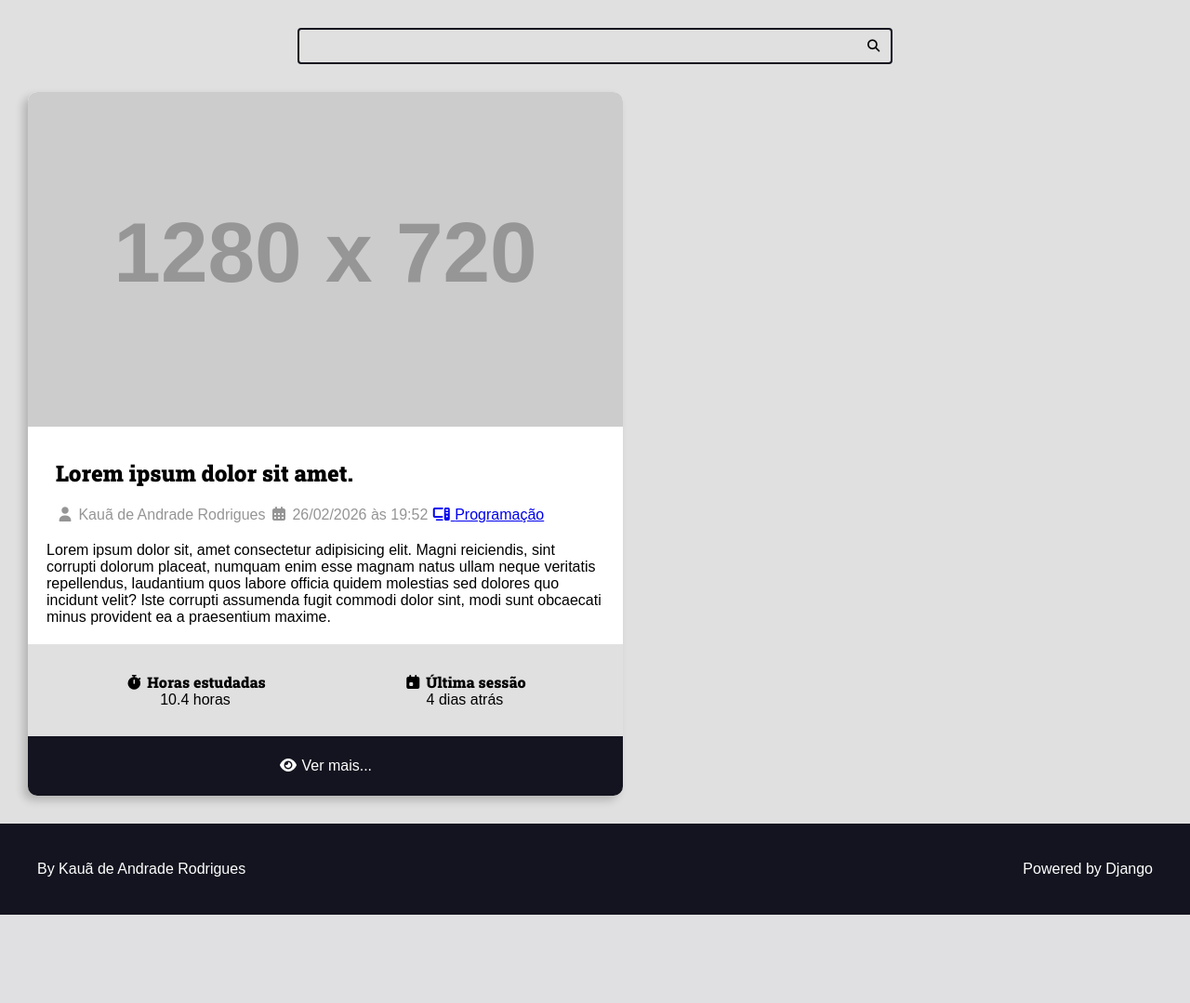
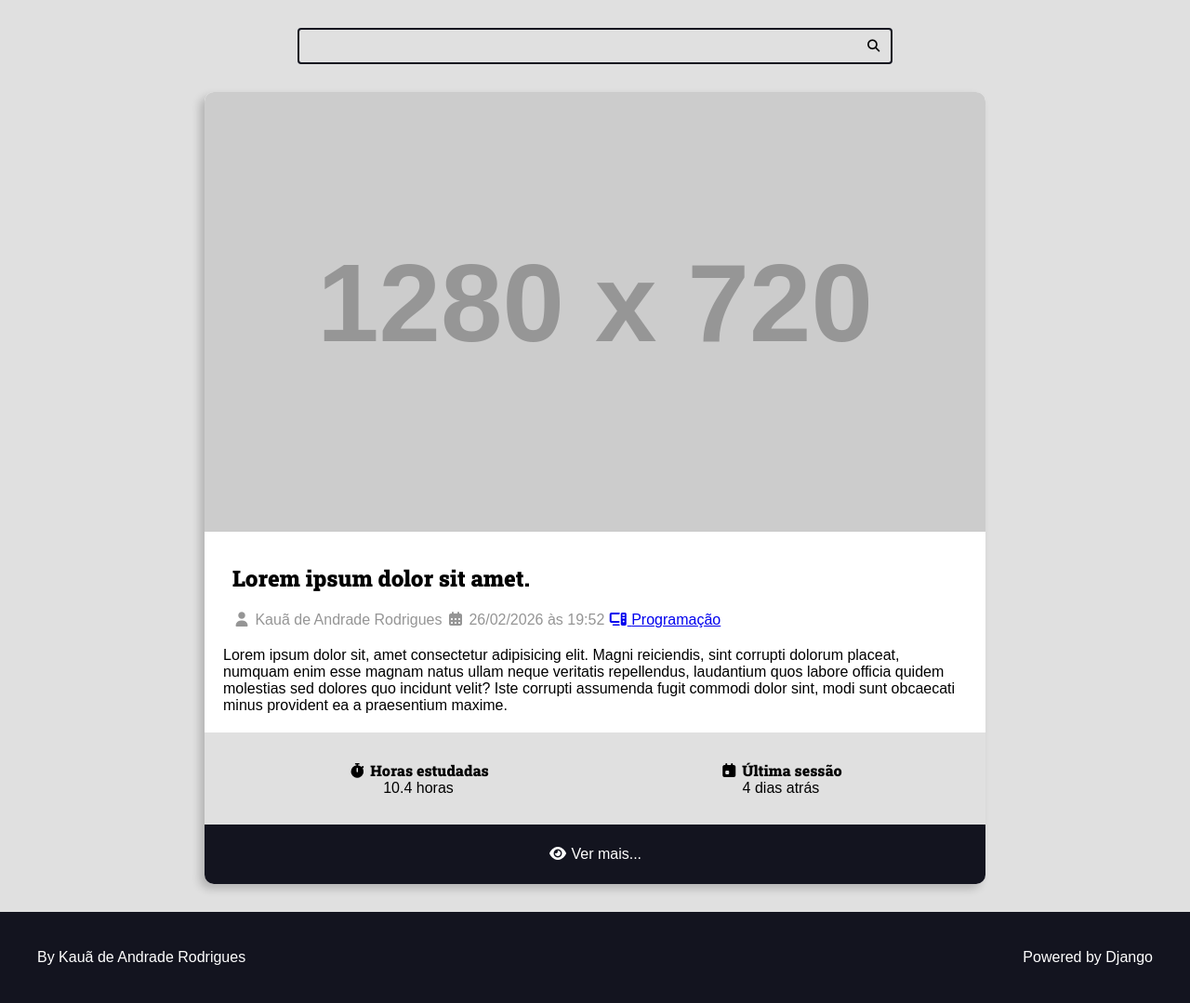
Before and after one commit to kauandragues/kstudy, a Django app: page /materia/1/ in a window 1280 px wide. Shown: the part 113-1192 px from the top of the page at 93% size. Before the commit the page ends 1097 px from the top, so only its background shows below. Run offline with Django 5.2, Linux system fonts and the light colour scheme; grey boxes labelled with a size stand in for pictures from a placeholder-image service; some libraries are stand-ins or nearby versions.

Commit message:
fix: css do card na página de detalhe

```diff
--- a/estudos/static/estudos/css/style.css
+++ b/estudos/static/estudos/css/style.css
@@ -234,3 +234,14 @@ h6 {
 .principal-rodape a:hover {
     filter: brightness(.8);
 }
+
+.principal-conteudo-detalhe .materia-lista-item {
+    max-width: 84rem;
+    margin: 0 auto;
+}
+
+.principal-conteudo-detalhe .materia:hover {
+    transform: scale(1);
+    box-shadow: -5px 5px 10px rgba(0, 0, 0, 0.2);
+
+}
--- a/estudos/templates/estudos/paginas/home.html
+++ b/estudos/templates/estudos/paginas/home.html
@@ -9,6 +9,8 @@
         <main class="principal-conteudo-conteiner">
             <div class="principal-conteudo principal-conteudo-lista conteiner">
                 {% include "estudos/parciais/materia.html" %}
+                {% include "estudos/parciais/materia.html" %}
+                {% include "estudos/parciais/materia.html" %}
             </div>
         </main>
         {% include "estudos/parciais/rodape.html" %}
--- a/estudos/templates/estudos/paginas/materia-view.html
+++ b/estudos/templates/estudos/paginas/materia-view.html
@@ -7,7 +7,7 @@
         {% include "estudos/parciais/busca.html" %}
 
         <main class="principal-conteudo-conteiner">
-            <div class="principal-conteudo principal-conteudo-lista conteiner">
+            <div class="principal-conteudo principal-conteudo-detalhe conteiner">
                 {% include "estudos/parciais/materia.html" %}
             </div>
         </main>
--- a/estudos/templates/estudos/parciais/materia.html
+++ b/estudos/templates/estudos/parciais/materia.html
@@ -54,7 +54,7 @@
   </div>
 
   <footer class="materia-rodape">
-    <a href="/materias/programacao/">
+    <a href="/materia/programacao/">
       <i class="fa-solid fa-eye"></i>
       <span>Ver mais...</span>
     </a>
```
